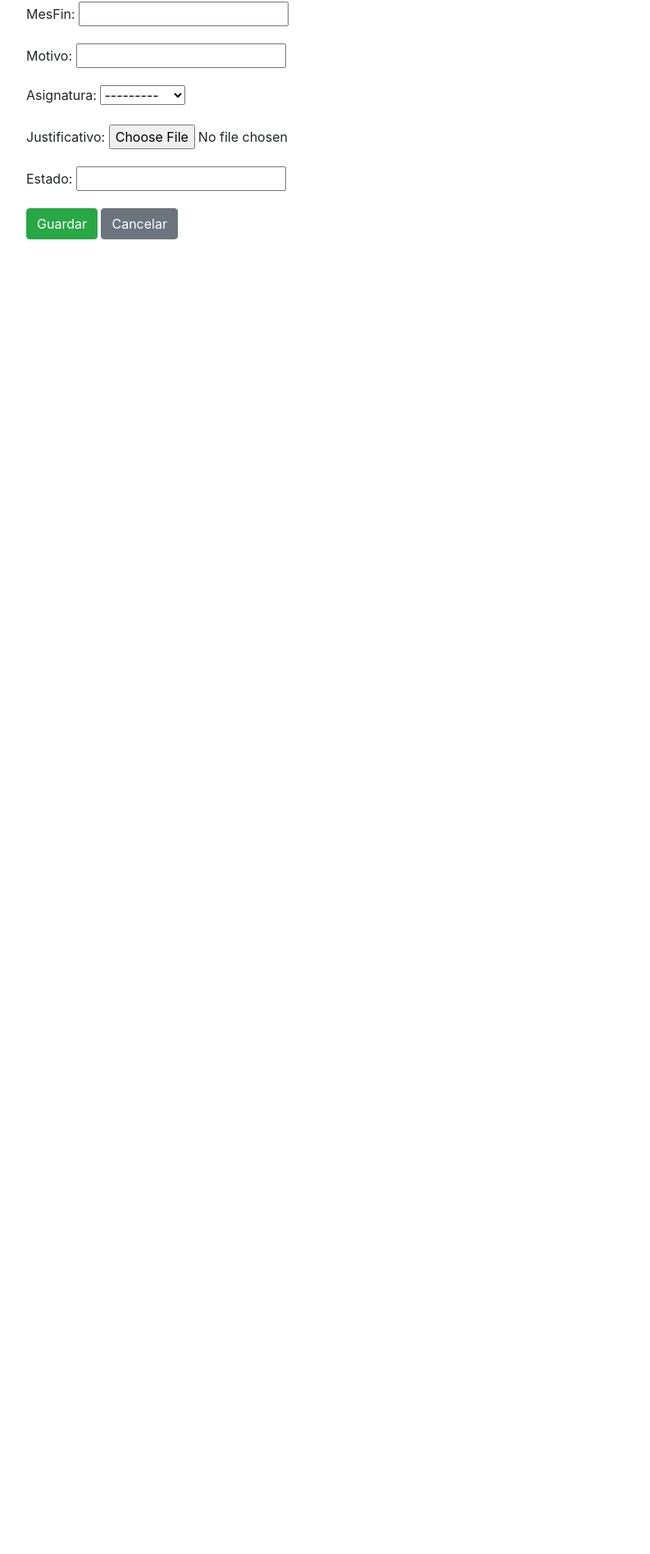
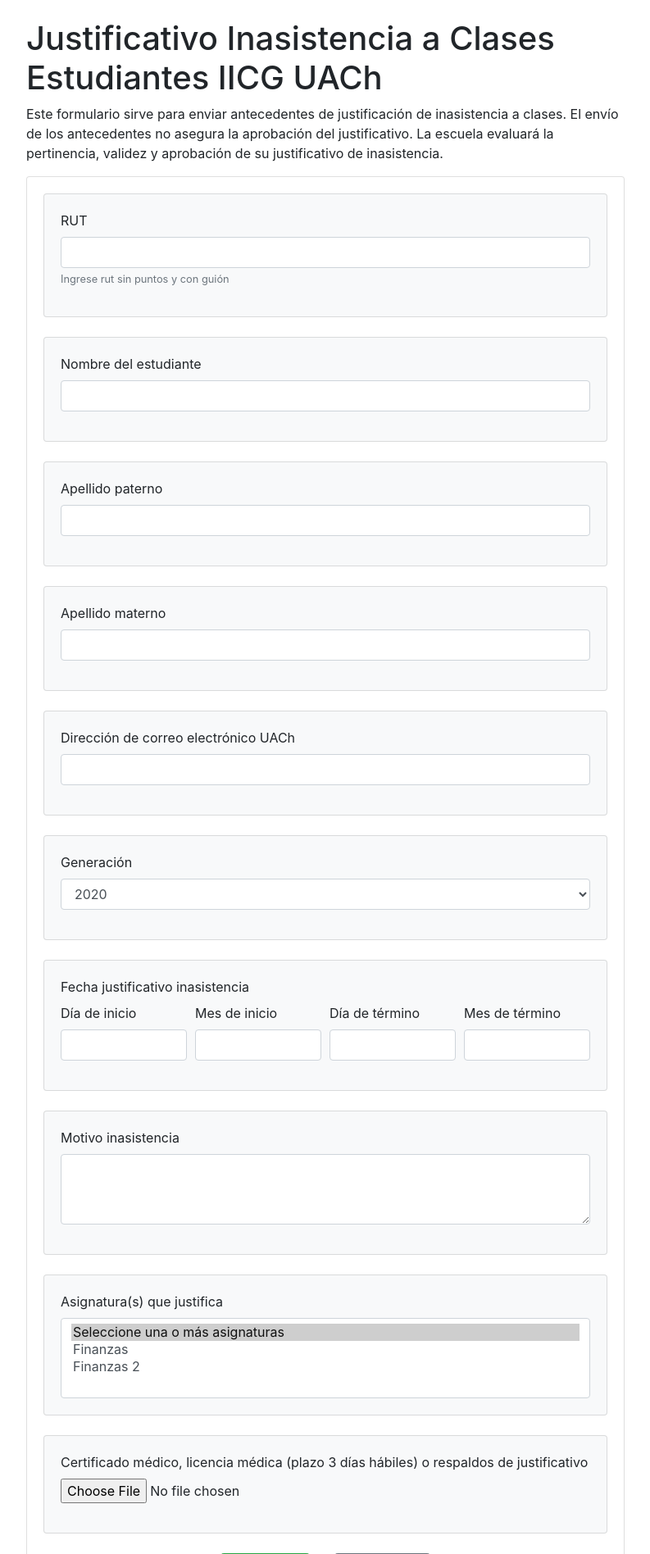
Before and after one commit to Jicua/capturon, a Django app: page /asistencia/justificacion/crear/ in a window 1280 px wide. Shown: the part 537-2433 px from the top of the page at 82% size, without its empty margins (243-1036 px from the left). Before the commit the page ends 829 px from the top, so only its background shows below. Run offline with Django 3.2, Linux system fonts and the light colour scheme; data comes from the database, SQL or seed files in the repository; both versions use the stored data as it was after the commit; some libraries are stand-ins or nearby versions.

Commit message:
forma de ingreso de datos

```diff
--- a/asistencia/forms.py
+++ b/asistencia/forms.py
@@ -30,3 +30,12 @@
 			'justificativo',
 			'estado'
 		]
+
+	def clean_rut(self, *args, **kwargs):
+		rut = self.cleaned_data.get("rut")
+		rut = rut.upper()
+		valid = re.compile('\d{7,8}-[\dK]')
+		if valid.match(rut) == None:
+			raise forms.ValidationError("Rut inválido")
+		else:
+			return rut
--- a/asistencia/templates/asignatura/list.html
+++ b/asistencia/templates/asignatura/list.html
@@ -2,6 +2,7 @@
 
 {% block content %}
 <h1>Lista de asignaturas</h1>
+<br/>
 <table class="table table-striped table-hover">
 	<thead class="thead-dark">
 		<tr>
--- a/asistencia/templates/justificacion/create.html
+++ b/asistencia/templates/justificacion/create.html
@@ -1,9 +1,141 @@
 {% extends 'base.html' %}
 
 {% block content %}
-<form method='POST' enctype='multipart/form-data'> {% csrf_token %}
-	{{ form.as_p }}
-	<input type='submit' class="btn btn-success" value='Guardar'/>
-	<input type="button" class="btn btn-secondary" onclick="location.href='../';" value="Cancelar" />
-</form>
+<h1>Justificativo Inasistencia a Clases Estudiantes IICG UACh</h1>
+<p>Este formulario sirve para enviar antecedentes de justificación de inasistencia a clases.
+El envío de los antecedentes no asegura la aprobación del justificativo.
+La escuela evaluará la pertinencia, validez y aprobación de su justificativo de inasistencia.</p>
+<div class="card">
+  	<div class="card-body">
+		<form method='POST' enctype='multipart/form-data'> {% csrf_token %}
+			<div class="card bg-light">
+  			<div class="card-body">
+			<div class="form-group">
+		    	<label>RUT</label>
+		    	<input type="text" class="form-control" name="rut" pattern="\d{7,8}-[\dK]">
+		    	<small class="form-text text-muted">Ingrese rut sin puntos y con guión</small>
+		  	</div>
+			</div>
+			</div>
+			<br/>
+			<div class="card bg-light">
+  			<div class="card-body">
+			<div class="form-group">
+		    	<label>Nombre del estudiante</label>
+		    	<input type="text" class="form-control" name="nombre">
+		  	</div>
+			</div>
+			</div>
+			<br/>
+			<div class="card bg-light">
+  			<div class="card-body">
+		  	<div class="form-group">
+		    	<label>Apellido paterno</label>
+		    	<input type="text" class="form-control" name="apellidoP">
+		  	</div>
+		 	</div>
+			</div>
+			<br/>
+			<div class="card bg-light">
+  			<div class="card-body">
+		  	<div class="form-group">
+		    	<label>Apellido materno</label>
+		    	<input type="text" class="form-control" name="apellidoM">
+		 	</div>
+			</div>
+			</div>
+			<br/>
+			<div class="card bg-light">
+  			<div class="card-body">
+		  	<div class="form-group">
+		    	<label>Dirección de correo electrónico UACh</label>
+		    	<input type="text" class="form-control" name="correo" pattern=".*@alumnos.uach.cl$">
+		  	</div>
+		  	</div>
+			</div>
+			<br/>
+			<div class="card bg-light">
+  			<div class="card-body">
+		  	<div class="form-group">
+		    	<label>Generación</label>
+		    	<select class="form-control" name="generacion">
+		    	{% for i in anyos %}
+		    	<option>{{ i }}</option>
+		    	{% endfor %}
+		    </select>
+		  	</div>
+		  	</div>
+			</div>
+			<br/>
+		  	<div class="card bg-light">
+		  		<div class="card-body">
+				  	<label>Fecha justificativo inasistencia</label>
+				  	<div class="form-row">
+				    	<div class="col">
+				  			<div class="form-group">
+				    			<label>Día de inicio</label>
+				    			<input type="number" class="form-control" name="diaInicio" min="1" max="31">
+				  			</div>
+				  		</div>
+				  		<div class="col">
+						  	<div class="form-group">
+						    	<label>Mes de inicio</label>
+						    	<input type="number" class="form-control" name="mesInicio" min="1" max="12">
+						  	</div>
+						</div>
+						<div class="col">
+							<div class="form-group">
+				    			<label>Día de término</label>
+				    			<input type="number" class="form-control" name="diaFin" min="1" max="31">
+				  			</div>
+						</div>
+						<div class="col">
+							<div class="form-group">
+								<label>Mes de término</label>
+				    			<input type="number" class="form-control" name="mesFin" min="1" max="12">
+				    		</div>
+				    	</div>
+					</div>
+				</div>
+			</div>
+			<br/>
+			<div class="card bg-light">
+  			<div class="card-body">
+		  	<div class="form-group">
+		    	<label>Motivo inasistencia</label>
+		    	<textarea class="form-control" name="motivo" rows="3"></textarea>
+		  	</div>
+		  	</div>
+			</div>
+			<br/>
+			<div class="card bg-light">
+  			<div class="card-body">
+		  	<label>Asignatura(s) que justifica</label>
+		  	<select class="custom-select" name="asignatura" multiple>
+		  		<option selected>Seleccione una o más asignaturas</option>
+		  		{% for obj in asignaturas %}
+		  			<option value="{{ obj.id }}">{{ obj.nombre }}</option>
+		  		{% endfor %}
+			</select>
+			</div>
+			</div>
+			<br/>
+			<div class="card bg-light">
+  			<div class="card-body">
+			<div class="form-group">
+		    	<label>Certificado médico, licencia médica (plazo 3 días hábiles) o respaldos de justificativo</label>
+		    	<input type="file" class="form-control-file" name="justificativo">
+		  	</div>
+		  	</div>
+			</div>
+		  	<input type="hidden" name="estado" value=0>
+			<br/>
+			<center>
+			<input type='submit' class="btn btn-success btn-lg mr-4" value='Guardar'/>
+			<input type="button" class="btn btn-secondary btn-lg" onclick="location.href='../';" value="Cancelar" />
+			</center>
+			<br/>
+		</form>
+	</div>
+</div>
 {% endblock %}
--- a/asistencia/templates/justificacion/list.html
+++ b/asistencia/templates/justificacion/list.html
@@ -3,6 +3,7 @@
 
 {% block content %}
 <h1>Lista de justificaciones</h1>
+<br/>
 <table class="table table-striped table-hover">
 	<thead class="thead-dark">
 		<tr>
--- a/asistencia/views.py
+++ b/asistencia/views.py
@@ -1,3 +1,4 @@
+import datetime
 from django.shortcuts import render, get_object_or_404, redirect
 from django.urls import reverse
 from .forms import AsignaturaForm, JustificacionForm
@@ -61,11 +62,23 @@
 
 def justificacion_create_page(request):
 	form = JustificacionForm(request.POST or None, request.FILES or None)
+	asignaturas = Asignatura.objects.all()
+	now = datetime.datetime.now()
+	anyoActual = now.year
+	anyos = []
+	i = 0
+	while i < 8:
+		anyos.append(anyoActual - i)
+		i+=1
 	if form.is_valid():
 		form.save()
 		form = JustificacionForm()
 		return redirect('./')
-	context = {"form": form}
+	context = {
+		"form": form,
+		"asignaturas": asignaturas,
+		"anyos": anyos
+	}
 	return render(request, "justificacion/create.html", context)
 
 def justificacion_update_page(request, id=id):
--- a/templates/base.html
+++ b/templates/base.html
@@ -13,6 +13,9 @@
   </head>
   <body>
     {% include 'navbar.html' %}
+    <center>
+      <img src="/media/logo.jpg" width="50%" height="50%">
+    </center>
   	<div class="container">
     	<div class="row">
     		<div class="col-8 mx-auto">
--- a/templates/home.html
+++ b/templates/home.html
@@ -3,5 +3,5 @@
 {% block content %}
 
 <h1>{{ title }}</h1>
-
+<a href="asistencia/justificacion/crear">Ingresar nueva justificación</a>
 {% endblock %}
```
Also changed, not shown: db.sqlite3.
